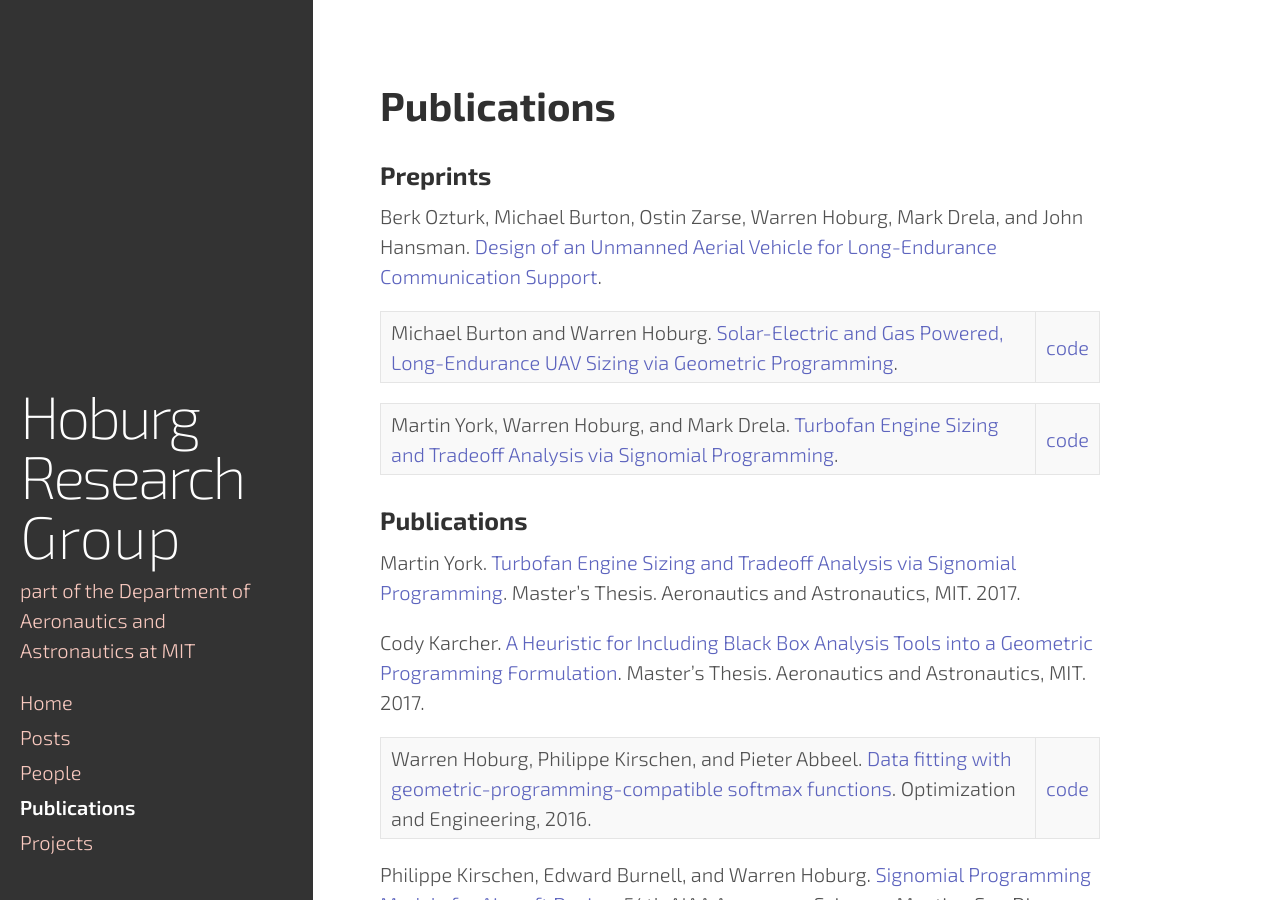
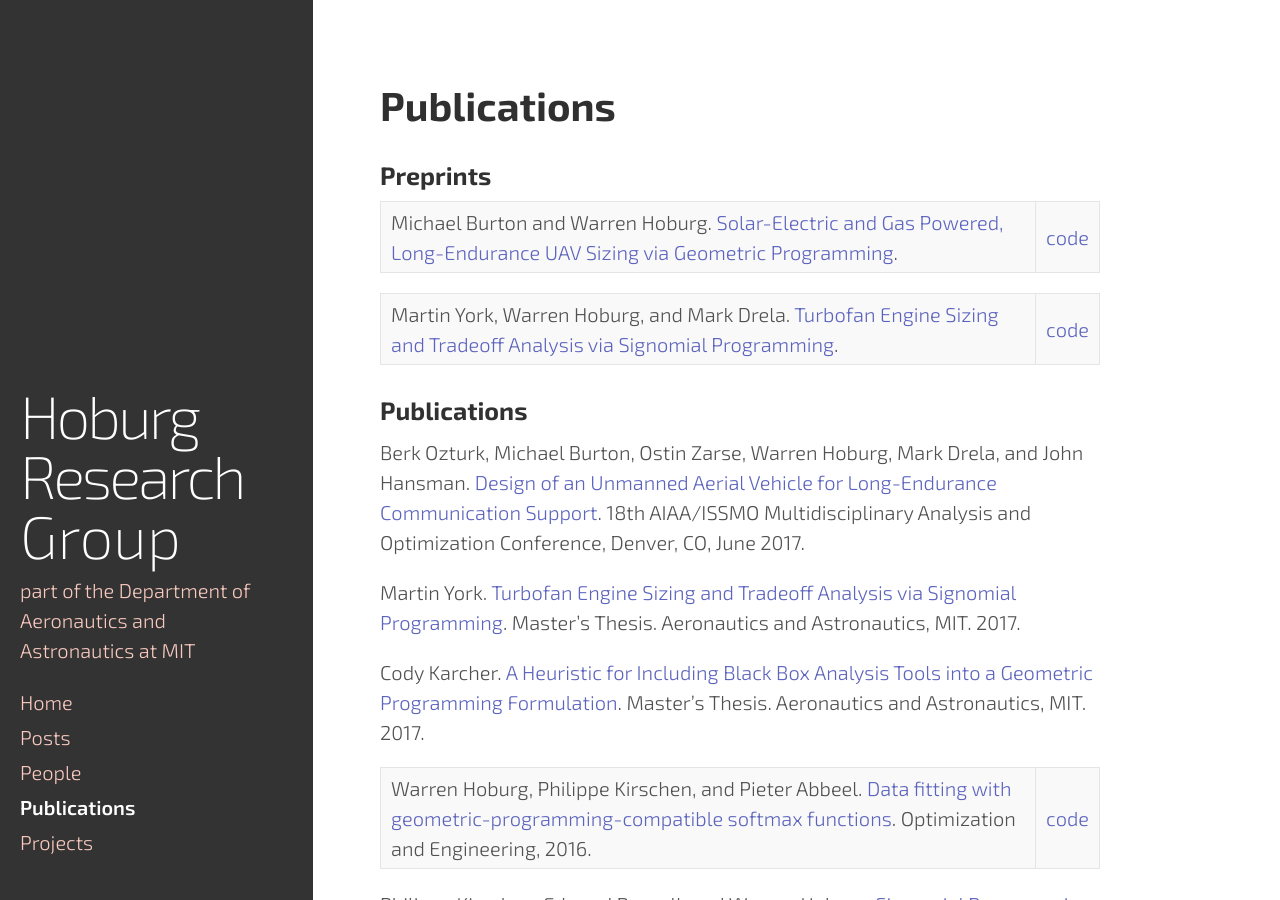
Before and after one commit to convexengineering/convexengineering.github.io, a Jekyll site: the page built from publications/index.md, in a window 1280 px wide and 900 px high. Built offline with Jekyll 4.4.1, drawn with Linux system fonts in a browser that asks for light colours.

Commit message:
update JHO conference paper and move out of preprints

```diff
--- a/publications/index.md
+++ b/publications/index.md
@@ -5,14 +5,14 @@ title: Publications
 
 ### Preprints
 
-Berk Ozturk, Michael Burton, Ostin Zarse, Warren Hoburg, Mark Drela, and John Hansman. [Design of an Unmanned Aerial Vehicle for
-Long-Endurance Communication Support]({{ site.baseurl }}/publications/Aviation2017_JHO.pdf).
-
 Michael Burton and Warren Hoburg. [Solar-Electric and Gas Powered, Long-Endurance UAV Sizing via Geometric Programming]({{ site.baseurl }}/publications/gassolar.pdf). | [code](http://github.com/hoburg/gas_solar_trade)
 
 Martin York, Warren Hoburg, and Mark Drela. [Turbofan Engine Sizing and Tradeoff Analysis via Signomial Programming]({{ site.baseurl }}/publications/turbofanSP.pdf). | [code](http://github.com/hoburg/turbofan)
 
 ### Publications
+
+Berk Ozturk, Michael Burton, Ostin Zarse, Warren Hoburg, Mark Drela, and John Hansman. [Design of an Unmanned Aerial Vehicle for
+Long-Endurance Communication Support]({{ site.baseurl }}/publications/Aviation2017_JHO.pdf). 18th AIAA/ISSMO Multidisciplinary Analysis and Optimization Conference, Denver, CO, June 2017.
 
 Martin York. [Turbofan Engine Sizing and Tradeoff Analysis via Signomial Programming]({{ site.baseurl }}/publications/york_masters_thesis.pdf). Master's Thesis. Aeronautics and Astronautics, MIT. 2017.
 
```
Also changed, not shown: 1 other file.
